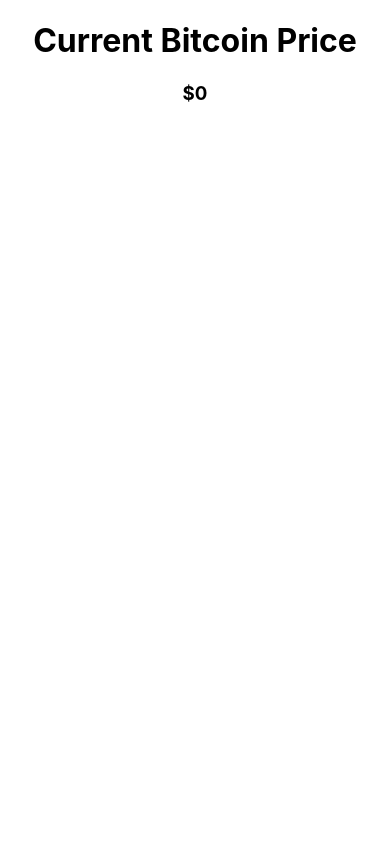
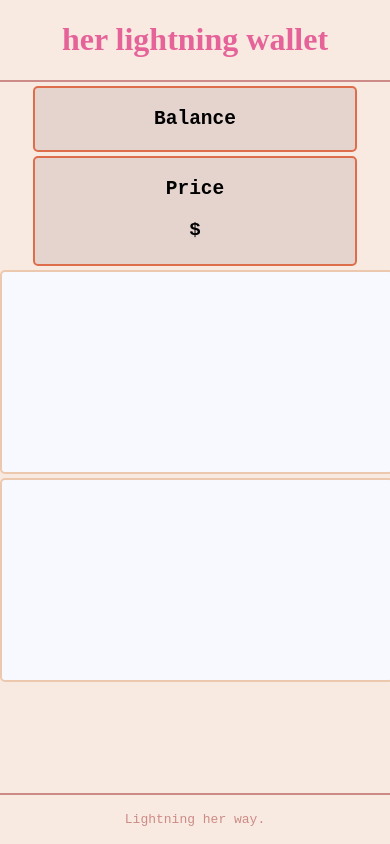
Before and after one commit to uamadasun/HerLightningWalletReact, a React (Create React App) app: page / in a window 390 px wide. Built offline with nearby package versions, Linux system fonts and the light colour scheme; no server answers.

Commit message:
current working code with updated UI and API call to coinbase for btc price

```diff
--- a/package.json
+++ b/package.json
@@ -1,7 +1,7 @@
 {
   "name": "her_wallet_react",
   "version": "0.1.0",
-  "private": true,
+  "private": false,
   "dependencies": {
     "@testing-library/jest-dom": "^5.16.5",
     "@testing-library/react": "^13.4.0",
--- a/src/App.css
+++ b/src/App.css
@@ -1,38 +1,133 @@
-.App {
-  text-align: center;
+body {
+  background-color: #F9EAE1;
+  font-family: monospace;
 }
 
-.App-logo {
-  height: 40vmin;
-  pointer-events: none;
+header {
+  border-bottom: 2px solid #CC8B86;
 }
 
-@media (prefers-reduced-motion: no-preference) {
-  .App-logo {
-    animation: App-logo-spin infinite 20s linear;
+h1 {
+  font-family: Major Mono Display;
+  text-align: center;
+  color: #E56399;
+}
+
+img {
+  width: 100%;
+  height: 100%;
+}
+
+footer {
+  border-top: 2px solid #CC8B86;
+  padding: 1%;
+  text-align: center;
+  position: fixed;
+  bottom: 0;
+  left: 0;
+  right: 0;
+}
+
+footer p {
+  color: #CC8B86;
+}
+
+.buttons {
+  width: 50%;
+  margin: 0 auto;
+  margin-top: 3%;
+  display: flex;
+  justify-content: space-around;
+}
+
+.buttons button {
+  background-color: #F0E7D8;
+  border: 2px solid #ECC8AE;
+  border-radius: 5px;
+  padding: 5px;
+  font-size: 1.2rem;
+  font-family: space mono;
+  width: 100px;
+}
+
+.buttons button:hover {
+  cursor: pointer;
+  opacity: 0.6;
+}
+
+.balance-card {
+  background-color: #E5D4CE;
+  border: 2px solid #DE6E4B;
+  padding: 1%;
+  width: 25%;
+  margin-top: 3%;
+  margin-bottom: 1%;
+  border-radius: 5px;
+}
+
+.balance-card p {
+  font-size: 1.2rem;
+  font-weight: bold;
+}
+
+.row {
+  width: 100%;
+  display: flex;
+  flex-direction: row;
+  justify-content: space-between;
+}
+
+.row-item {
+  background-color: ghostwhite;
+  border: 2px solid #ECC8AE;
+  border-radius: 5px;
+  height: 300px;
+  width: 40%;
+  overflow: scroll;
+}
+
+.row-item h3 {
+  padding-left: 2%;
+}
+
+.row-item p {
+  padding-left: 2%;
+}
+
+.transaction .transaction-amount {
+  padding-top: 1%;
+}
+
+.transaction-amount {
+  border-bottom: 1px solid black;
+}
+
+@media (max-width: 876px) {
+  .row-item {
+    width: 100%;
+    height: 200px;
+  }
+
+  .balance-card {
+    width: 100%;
+    text-align: center;
+    margin-right: 2%;
+    margin-left: 2%;
   }
 }
 
-.App-header {
-  background-color: #282c34;
-  min-height: 100vh;
-  display: flex;
-  flex-direction: column;
-  align-items: center;
-  justify-content: center;
-  font-size: calc(10px + 2vmin);
-  color: white;
-}
+@media (max-width: 615px) {
+  .row {
+    flex-direction: column;
+  }
 
-.App-link {
-  color: #61dafb;
-}
+  .row-item {
+    margin-top: 1%;
+  }
 
-@keyframes App-logo-spin {
-  from {
-    transform: rotate(0deg);
-  }
-  to {
-    transform: rotate(360deg);
+  .balance-card {
+    width: 80%;
+    margin: 0 auto;
+    margin-top: 1%;
   }
 }
--- a/src/App.js
+++ b/src/App.js
@@ -1,36 +1,60 @@
-import React, {useEffect, useState} from "react";
-import './App.css';
+import React, { useEffect, useState } from "react";
 import axios from "axios";
+import "./App.css";
 
 
-function App() {
-  //function to get us price of btc
-  const [price, setPrice] = useState(0);
+  function App() {
+  const [price, setPrice] = useState(null);
 
   const getPrice = () => {
+     // Axios is a library that makes it easy to make http requests
+     // After we make a request, we can use the .then() method to handle the response asynchronously
+     // This is an alternative to using async/await
     axios
       .get("https://api.coinbase.com/v2/prices/BTC-USD/spot")
-
-      //runs if API is called successfully
+       // promise that will run when the API call is successful
       .then((res) => {
         setPrice(res.data.data.amount);
       })
-
-      //runs should API call fail
+       // promise that will run if the API call fails
       .catch((err) => {
         console.log(err);
       });
-  }
+  };
 
-  //hook, lets us run the function at a specific time
+   // useEffect is a 'hook' or special function that will run code based on a trigger
+   // The brackets hold the trigger that determines when the code inside of useEffect will run
+   // Since it is empty [] that means this code will run once on page load
   useEffect(() => {
     getPrice();
   }, []);
 
+
   return (
     <div className="App">
-      <h1>Current Bitcoin Price</h1>
-      <h3>${price}</h3>
+      <header>
+        <h1>her lightning wallet</h1>
+      </header>
+      {/* <Buttons /> */}
+      <div className="row">
+        <div className="balance-card">
+          <h2>Balance</h2>
+          {/* <p>{balance} sats</p> */}
+        </div>
+        <div className="balance-card">
+          <h2>Price</h2>
+          <p>${price}</p>
+        </div>
+      </div>
+      <div className="row">
+        <div className="row-item">
+          {/* <Transactions transactions={transactions} /> */}
+        </div>
+        <div className="row-item">{/* <Chart chartData={chartData} /> */}</div>
+      </div>
+      <footer>
+        <p>Lightning her way.</p>
+      </footer>
     </div>
   );
 }
```
